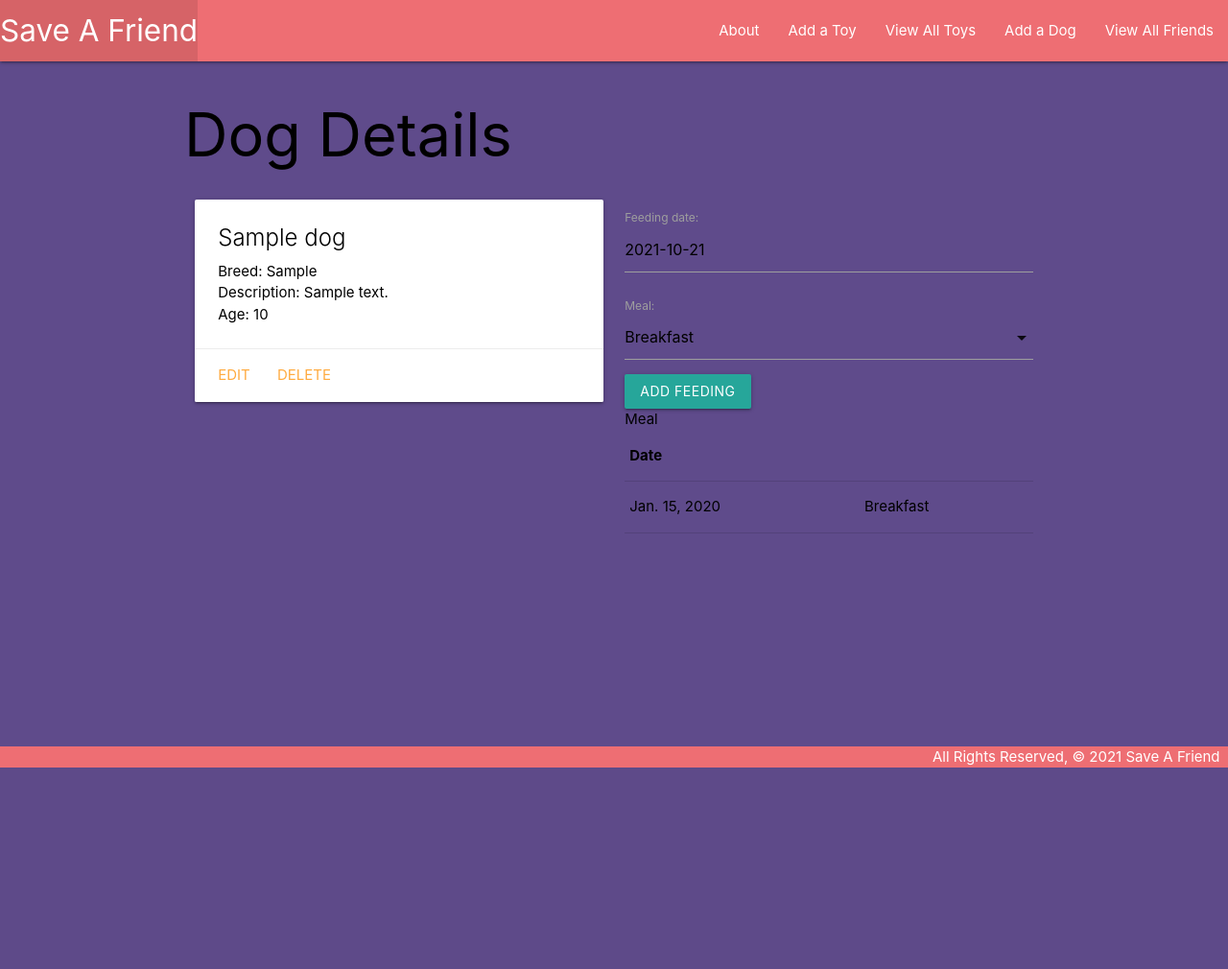
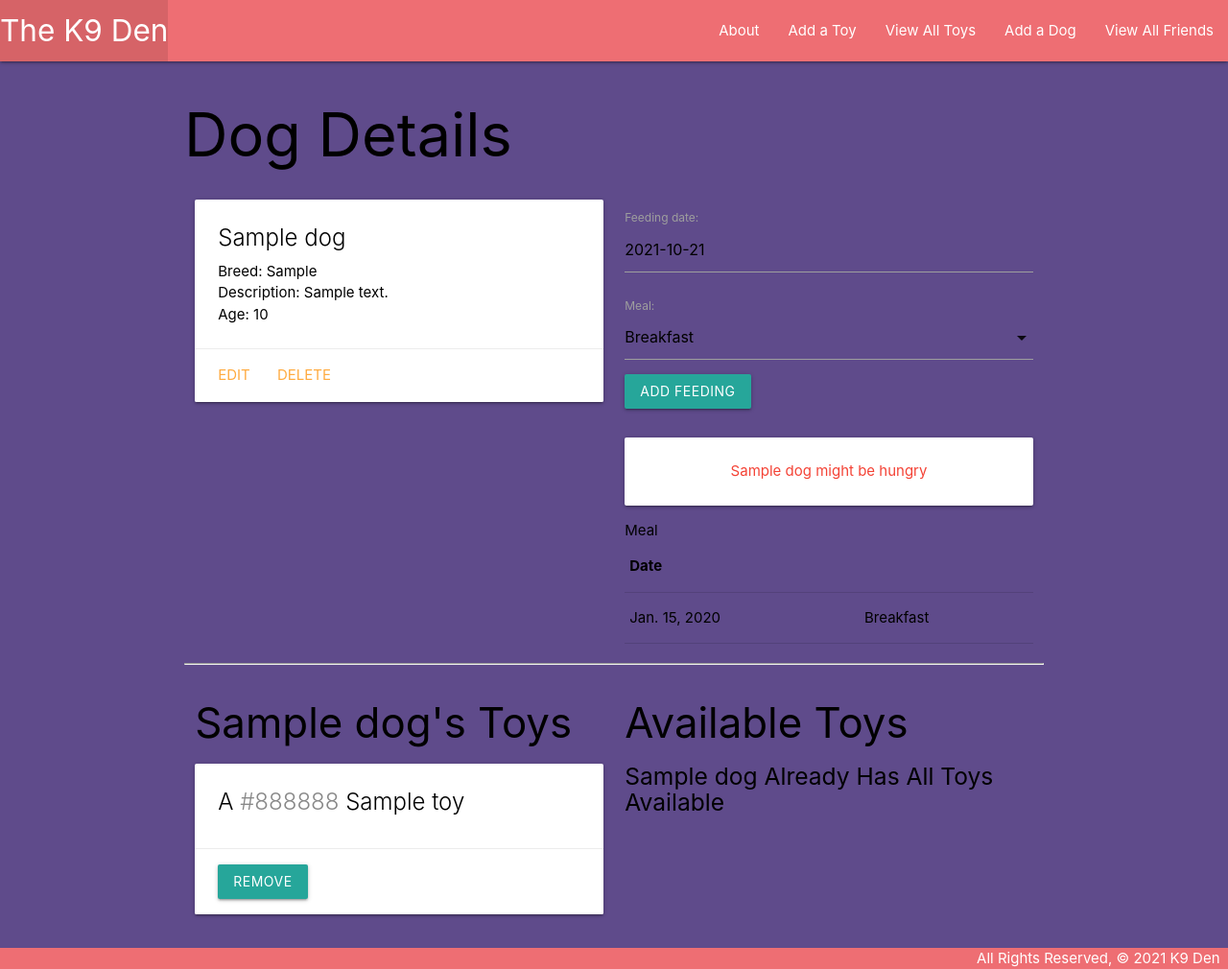
Before and after one commit to mantezana1998/Dog-Pound, a Django app: page /dogs/1/ in a window 1280 px wide. Shown: the whole page at 96% size. Before the commit the page ends 800 px from the top, so only its background shows below. Run offline with Django 3.2, Linux system fonts and the light colour scheme; tables that the repository leaves empty hold one stand-in row (values such as "Sample post").

Commit message:
Final Commit

```diff
--- a/dogpound/settings.py
+++ b/dogpound/settings.py
@@ -20,7 +20,7 @@ BASE_DIR = Path(__file__).resolve().parent.parent
 # See https://docs.djangoproject.com/en/3.2/howto/deployment/checklist/
 
 # SECURITY WARNING: keep the secret key used in production secret!
-
+SECRET_KEY = 'django-insecure-qa=^20*c%hxjx=u-o3(#72@%qf*tjeymcj-_lizw4(^ykljc1v'
 
 
 # SECURITY WARNING: don't run with debug turned on in production!
--- a/main_app/templates/about.html
+++ b/main_app/templates/about.html
@@ -2,10 +2,10 @@
 
 {% block content %}
     <h1>
-        About Save A Friend
+        About The K9 Den
     </h1>
     <hr />
     <p>
-        Get your furry friend today!
+        The K9 Den is a place to see all our beautiful dogs in our den!
     </p>
 {% endblock %}
--- a/main_app/templates/base.html
+++ b/main_app/templates/base.html
@@ -6,7 +6,7 @@
   <meta charset="UTF-8">
   <meta name="viewport" content="width=device-width, initial-scale=1.0">
   <meta http-equiv="X-UA-Compatible" content="ie=edge">
-  <title>Save A Friend</title>
+  <title>K9 Den</title>
   <link rel="stylesheet" href="https://cdnjs.cloudflare.com/ajax/libs/materialize/1.0.0/css/materialize.min.css">
   <link rel="stylesheet" type='text/css' href="{% static 'css/style.css' %}">
   <script src="https://cdnjs.cloudflare.com/ajax/libs/materialize/1.0.0/js/materialize.min.js"></script>
@@ -18,16 +18,26 @@
         <ul>
             <li>
                 <a href="/" class="left brand-logo">
-                    Save A Friend
+                  The K9 Den
                 </a>
             </li>
         </ul>
         <ul class="right">
-          <li><a href="{% url 'about' %}">About</a></li>
-          <li><a href="{% url 'toys_create' %}">Add a Toy</a></li>
-          <li><a href="{% url 'toys_index' %}">View All Toys</a></li>
-          <li><a href="{% url 'dogs_create' %}">Add a Dog</a></li>
-          <li><a href="{% url 'index' %}">View All Friends</a></li>
+          <li><a href="{% url 'about' %}">
+            About
+          </a></li>
+          <li><a href="{% url 'toys_create' %}">
+            Add a Toy
+          </a></li>
+          <li><a href="{% url 'toys_index' %}">
+            View All Toys
+          </a></li>
+          <li><a href="{% url 'dogs_create' %}">
+            Add a Dog
+          </a></li>
+          <li><a href="{% url 'index' %}">
+            View All Friends
+          </a></li>
         </ul>
       </div>
     </nav>
@@ -38,7 +48,7 @@
   </main>
   <footer class="page-footer">
     <div class="right">
-        All Rights Reserved, &copy; 2021 Save A Friend &nbsp;
+        All Rights Reserved, &copy; 2021 K9 Den &nbsp;
     </div>
   </footer>
 </body>
--- a/main_app/templates/dogs/detail.html
+++ b/main_app/templates/dogs/detail.html
@@ -27,8 +27,12 @@
                     {% endif %}
                 </div>
                 <div class="card-action">
-                    <a href="{% url 'dogs_update' dog.id %}">Edit</a>
-                    <a href="{% url 'dogs_delete' dog.id %}">Delete</a>
+                    <a href="{% url 'dogs_update' dog.id %}">
+                        Edit
+                    </a>
+                    <a href="{% url 'dogs_delete' dog.id %}">
+                        Delete
+                    </a>
                   </div>
             </div>
         </div>
@@ -38,6 +42,17 @@
                 {{ feeding_form.as_p }}
                 <input type="submit" class="btn" value="Add Feeding">
             </form>
+            <br>
+
+            {% if dog.fed_for_today %}
+                <div class="card-panel teal-text center-align">
+                    {{ dog.name }} has been fed all meals for today
+                </div>
+            {% else %}
+                <div class="card-panel red-text center-align">
+                    {{ dog.name }} might be hungry
+                </div>
+            {% endif %}
             <table class="stripped">
                 <thead>
                     <tr><th>Date</th>Meal</tr>
@@ -46,14 +61,76 @@
 
                     {% for feeding in dog.feeding_set.all %}
                         <tr>
-                            <td>{{feeding.date}}</td>
-                            <td>{{feeding.get_meal_display}}</td>
+                            <td>
+                                {{feeding.date}}
+                            </td>
+                            <td>
+                                {{feeding.get_meal_display}}
+                            </td>
                         </tr>
                     {% endfor %}
                 </tbody>
             </table>
         </div>
     </div>
+    <hr>
+    <div class="row">
+      <div class="col s6">
+        <h3>
+            {{ dog.name }}'s Toys
+        </h3>
+        {% if dog.toys.count %}
+          {% for toy in dog.toys.all %}
+            <div class="card">
+              <div class="card-content">
+                <span class="card-title">
+                  A <span style="color: {{ toy.color }}">{{ toy.color }}</span> {{ toy.name }}
+                </span>
+              </div>
+              <div class="card-action">
+                <form action="{% url 'unassoc_toy' dog.id toy.id %}" method="post">
+                    {% csrf_token %}
+                  <button type="submit" class="btn">
+                      Remove
+                    </button>
+                </form>
+              </div>
+            </div>
+          {% endfor %}
+        {% else %}
+            <h5>
+              No Toys :(
+            </h5>
+        {% endif %}
+      </div>
+      <div class="col s6">
+        <h3>
+            Available Toys
+        </h3>
+        {% if toys.count %}
+          {% for toy in toys.all %}
+            <div class="card">
+              <div class="card-content">
+                <span class="card-title">
+                  A <span style="color: {{ toy.color }}">{{ toy.color }}</span> {{ toy.name }}
+                </span>
+              </div>
+              <div class="card-action">
+                <form action="{% url 'assoc_toy' dog.id toy.id %}" method="post">
+                  {% csrf_token %}
+                  <button type="submit" class="btn">
+                      Add
+                  </button>
+                </form>
+              </div>
+            </div>
+          {% endfor %}
+        {% else %}
+          <h5>
+              {{dog.name}} Already Has All Toys Available
+            </h5>
+        {% endif %}
+      </div>
 <script>
     const dateEl = document.getElementById('id_date');
   M.Datepicker.init(dateEl, {
@@ -65,6 +142,5 @@
 
   const selectEl = document.getElementById('id_meal');
   M.FormSelect.init(selectEl);
-
 </script>
 {% endblock %}
--- a/main_app/templates/dogs/index.html
+++ b/main_app/templates/dogs/index.html
@@ -1,9 +1,7 @@
 {% extends 'base.html' %}
 
 {% block content %}
-
     <h1>Dog's List</h1>
-
     {% for dog in dogs %}
         <div class='card'>
             <a href="{% url 'detail' dog.id %}">
@@ -30,5 +28,4 @@
             </a>
         </div>
     {% endfor %}
-
 {% endblock %}
--- a/main_app/urls.py
+++ b/main_app/urls.py
@@ -10,6 +10,8 @@ urlpatterns = [
     path('dogs/<int:pk>/update/', views.DogUpdate.as_view(), name='dogs_update'),
     path('dogs/<int:pk>/delete', views.DogDelete.as_view(), name='dogs_delete'),
     path('dogs/<int:dog_id>/add_feeding/', views.add_feeding, name='add_feeding'),
+    path('dogs/<int:dog_id>/assoc_toy/<int:toy_id>/', views.assoc_toy, name='assoc_toy'),
+    path('dogs/<int:dog_id>/unassoc_toy/<int:toy_id>/', views.unassoc_toy, name='unassoc_toy'),
     path('toys/', views.ToyList.as_view(), name='toys_index'),
     path('toys/<int:pk>/', views.ToyDetail.as_view(), name='toys_detail'),
     path('toys/create/', views.ToyCreate.as_view(), name='toys_create'),
--- a/main_app/views.py
+++ b/main_app/views.py
@@ -28,9 +28,13 @@ def dogs_index(request):
 
 def dogs_detail(request, dog_id):
   dog = Dog.objects.get(id=dog_id)
+  # Get the toys the cat doesn't have
+  toys_dog_doesnt_have = Toy.objects.exclude(id__in = dog.toys.all().values_list('id'))
   feeding_form = FeedingForm()
   return render(request, 'dogs/detail.html', {
-    'dog': dog, 'feeding_form': feeding_form
+    'dog': dog, 'feeding_form': feeding_form,
+    # Add the toys to be displayed
+    'toys': toys_dog_doesnt_have
   })
 
 def add_feeding(request, dog_id):
@@ -39,6 +43,14 @@ def add_feeding(request, dog_id):
     new_feeding = form.save(commit=False)
     new_feeding.dog_id = dog_id
     new_feeding.save()
+  return redirect('detail', dog_id=dog_id)
+
+def assoc_toy(request, dog_id, toy_id):
+  Dog.objects.get(id=dog_id).toys.add(toy_id)
+  return redirect('detail', dog_id=dog_id)
+
+def unassoc_toy(request, dog_id, toy_id):
+  Dog.objects.get(id=dog_id).toys.remove(toy_id)
   return redirect('detail', dog_id=dog_id)
 
 class ToyList(ListView):
```
